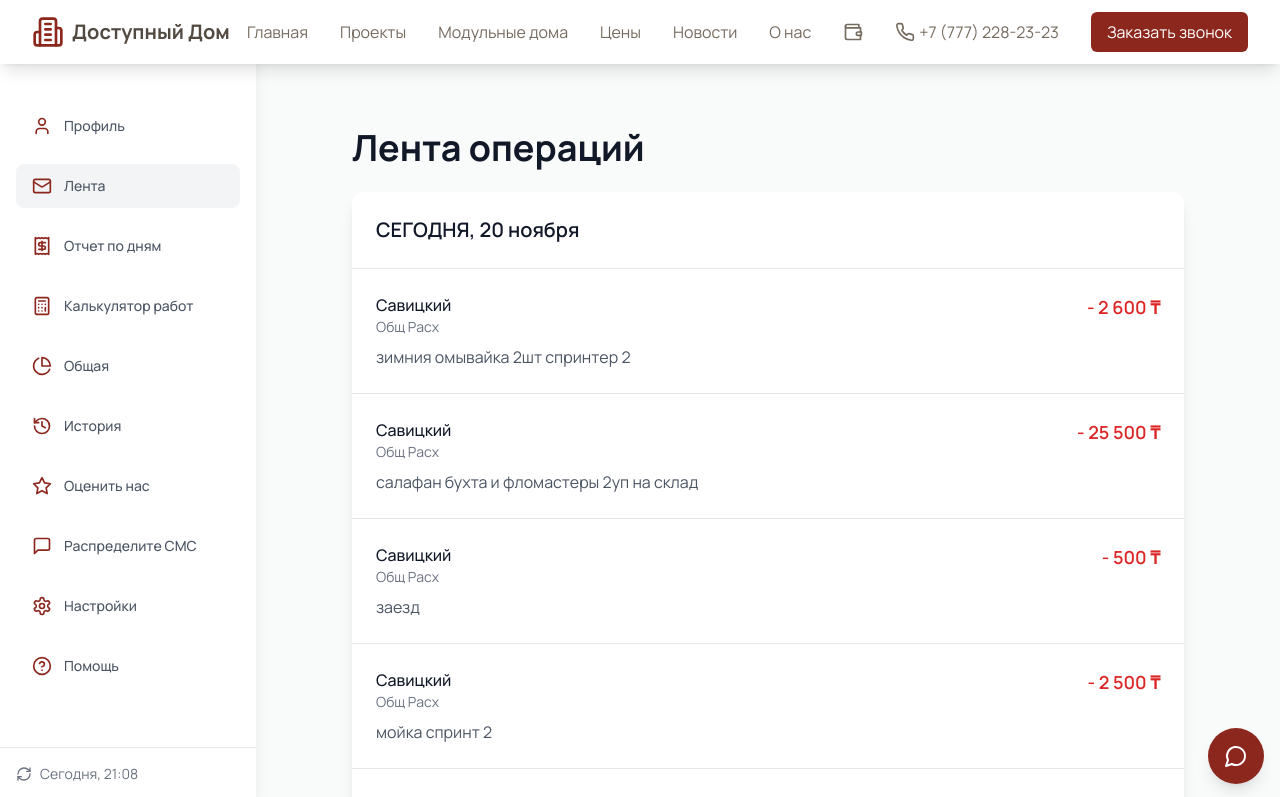
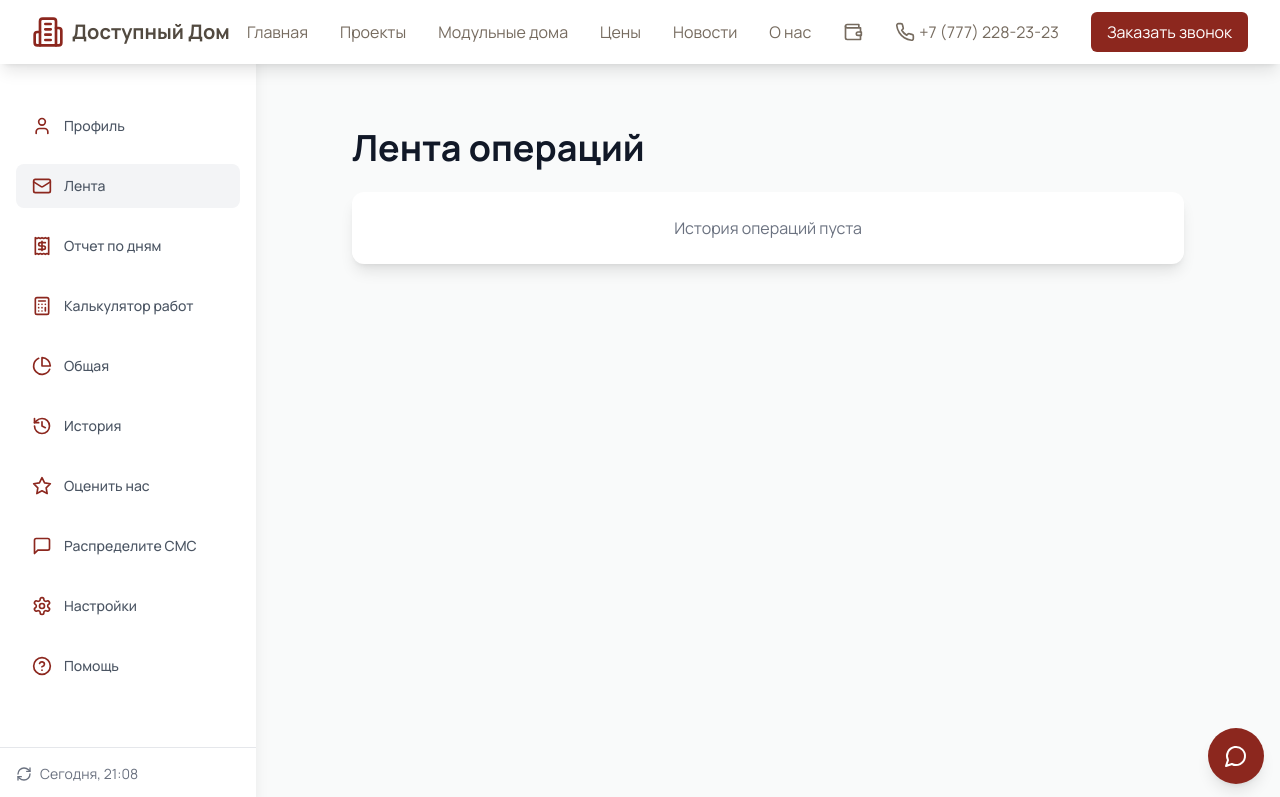
Before and after one commit to hotwellkz/d-dom, a React (Vite) app: page /accounting/feed in a window 1280 px wide. Shown: the top 797 px of the page. Built offline with nearby package versions, Linux system fonts and the light colour scheme.

Commit message:
Update FeedPage.tsx

```diff
--- a/src/pages/FeedPage.tsx
+++ b/src/pages/FeedPage.tsx
@@ -1,92 +1,47 @@
 import React from 'react';
 import SEO from '../components/SEO';
 import AccountingSidebar from '../components/AccountingSidebar';
+import { useAccounts } from '../hooks/useAccounts';
+import { Transaction } from '../types/accounting';
 
-interface FeedItem {
-  id: number;
-  user: string;
-  category: string;
-  amount: string;
-  description: string;
-  isExpense: boolean;
+function getAllTransactions(): Transaction[] {
+  // Получаем все ключи из localStorage, которые начинаются с 'transactions_'
+  const keys = Object.keys(localStorage).filter(key => key.startsWith('transactions_'));
+
+  // Собираем все транзакции из всех счетов
+  const allTransactions = keys.reduce((acc: Transaction[], key) => {
+    const transactions = JSON.parse(localStorage.getItem(key) || '[]');
+    return [...acc, ...transactions];
+  }, []);
+
+  // Сортируем по дате (самые новые сверху)
+  return allTransactions.sort((a, b) => new Date(b.date).getTime() - new Date(a.date).getTime());
 }
 
-const feedItems: FeedItem[] = [
-  {
-    id: 1,
-    user: "Савицкий",
-    category: "Общ Расх",
-    amount: "2 600 ₸",
-    description: "зимния омывайка 2шт спринтер 2",
-    isExpense: true
-  },
-  {
-    id: 2,
-    user: "Савицкий",
-    category: "Общ Расх",
-    amount: "25 500 ₸",
-    description: "салафан бухта и фломастеры 2уп на склад",
-    isExpense: true
-  },
-  {
-    id: 3,
-    user: "Савицкий",
-    category: "Общ Расх",
-    amount: "500 ₸",
-    description: "заезд",
-    isExpense: true
-  },
-  {
-    id: 4,
-    user: "Савицкий",
-    category: "Общ Расх",
-    amount: "2 500 ₸",
-    description: "мойка спринт 2",
-    isExpense: true
-  },
-  {
-    id: 5,
-    user: "Милюк",
-    category: "Общ Расх",
-    amount: "190 146 ₸",
-    description: "налоги hotwell общ расх",
-    isExpense: true
-  },
-  {
-    id: 6,
-    user: "Милюк",
-    category: "Анна 114",
-    amount: "352 000 ₸",
-    description: "бетон",
-    isExpense: true
-  },
-  {
-    id: 7,
-    user: "Милюк",
-    category: "Общ Расх",
-    amount: "20 000 ₸",
-    description: "зп Андрей сайт",
-    isExpense: true
-  },
-  {
-    id: 8,
-    user: "Саша",
-    category: "Пансионат Талгар",
-    amount: "16 100 ₸",
-    description: "проволока, арматура",
-    isExpense: true
-  },
-  {
-    id: 9,
-    user: "Саша",
-    category: "Общ Расх",
-    amount: "500 ₸",
-    description: "заезд",
-    isExpense: true
+export default function FeedPage() {
+  const { sections } = useAccounts();
+  const transactions = getAllTransactions();
+
+  // Функция для форматирования даты
+  const formatDate = (dateString: string) => {
+    const date = new Date(dateString);
+    return date.toLocaleDateString('ru-RU', {
+      weekday: 'short',
+      day: 'numeric',
+      month: 'long'
+    });
+  };
+
+  // Группируем транзакции по датам
+  const groupedTransactions = transactions.reduce((groups, transaction) => {
+    const dateKey = formatDate(transaction.date);
+    if (!groups[dateKey]) {
+      groups[dateKey] = [];
     }
-];
+    groups[dateKey].push(transaction);
+    return groups;
+  }, {} as Record<string, Transaction[]>);
 
-export default function FeedPage() {
   return (
     <div className="min-h-screen">
       <AccountingSidebar />
@@ -101,28 +56,55 @@ export default function FeedPage() {
             />
 
             <div className="bg-white rounded-xl shadow-lg overflow-hidden">
-              <div className="p-6 border-b border-gray-200">
+              {Object.entries(groupedTransactions).map(([date, dateTransactions]) => (
+                <div key={date} className="border-b border-gray-200 last:border-0">
+                  {/* Дата */}
+                  <div className="p-6 bg-gray-50">
                     <h2 className="text-xl font-semibold text-gray-900">
-                  СЕГОДНЯ, {new Date().toLocaleDateString('ru-RU', { day: 'numeric', month: 'long' })}
+                      {date}
                     </h2>
                   </div>
 
+                  {/* Транзакции за дату */}
                   <div className="divide-y divide-gray-200">
-                {feedItems.map((item) => (
-                  <div key={item.id} className="p-6 hover:bg-gray-50 transition-colors">
+                    {dateTransactions.map((transaction) => (
+                      <div key={transaction.id} className="p-6 hover:bg-gray-50 transition-colors">
                         <div className="flex justify-between items-start mb-2">
                           <div>
-                        <h3 className="font-medium text-gray-900">{item.user}</h3>
-                        <p className="text-sm text-gray-500">{item.category}</p>
+                            <div className="flex items-center gap-2">
+                              <h3 className="font-medium text-gray-900">
+                                {transaction.fromAccountName}
+                              </h3>
+                              <span className="text-gray-500">→</span>
+                              <h3 className="font-medium text-gray-900">
+                                {transaction.toAccountName}
+                              </h3>
                             </div>
-                      <div className={`text-lg font-semibold ${item.isExpense ? 'text-red-600' : 'text-green-600'}`}>
-                        {item.isExpense ? '- ' : '+ '}{item.amount}
+                            <p className="text-sm text-gray-500 mt-1">
+                              {transaction.description}
+                            </p>
+                          </div>
+                          <div className="text-lg font-semibold text-red-600">
+                            {transaction.amount.toLocaleString()} ₸
                           </div>
                         </div>
-                    <p className="text-gray-600">{item.description}</p>
+                        <p className="text-sm text-gray-500">
+                          {new Date(transaction.date).toLocaleTimeString('ru-RU', {
+                            hour: '2-digit',
+                            minute: '2-digit'
+                          })}
+                        </p>
                       </div>
                     ))}
                   </div>
+                </div>
+              ))}
+
+              {transactions.length === 0 && (
+                <div className="p-6 text-center text-gray-500">
+                  История операций пуста
+                </div>
+              )}
             </div>
           </div>
         </div>
```
Lines whose indentation alone changed are shown as unchanged.
